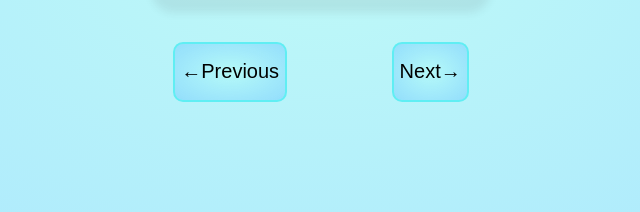
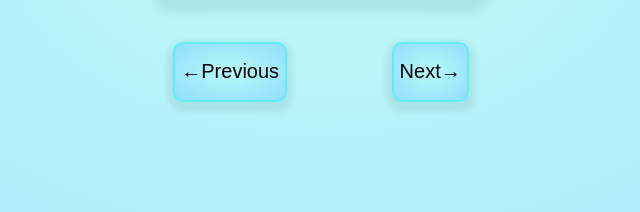
Before and after one commit to EduardValevich/Forms-and-navigation, a plain HTML site: page page3.html in a window 1280 px wide. Shown: the part 465-677 px from the top of the page, 319-959 px from the left. Drawn offline with Linux system fonts and the light colour scheme.

Commit message:
forms v0.5

```diff
--- a/css/stules.css
+++ b/css/stules.css
@@ -81,6 +81,7 @@ button {
     height: 60px;
     width: auto;
     font-size: 20px;
+    box-shadow: 0 5px 6px 5px rgba(54, 54, 54, 0.089);
     border-radius: 10px;
     border: 2px solid rgb(96, 238, 243);
     background: radial-gradient(rgba(179, 252, 248, 0.671), rgba(136, 215, 252, 0.774)) no-repeat;
```
